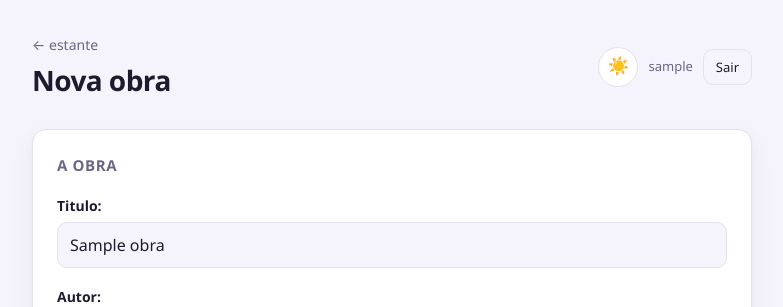
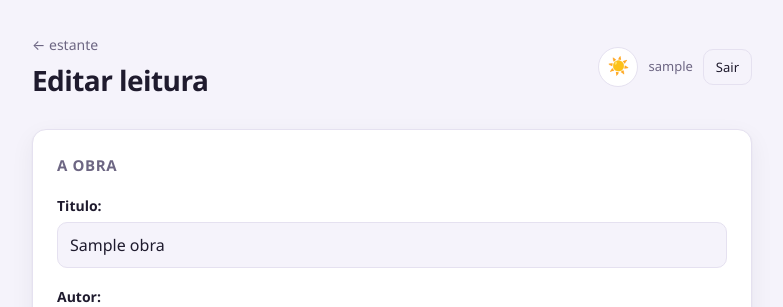
Before and after one commit to gabrielbastosg/rastreador-leitura, a Django app: page /leituras/1/editar/ in a window 1280 px wide. Shown: the top 307 px of the page, without its empty margins (248-1031 px from the left). Run offline with Django 5.2, Linux system fonts and the light colour scheme; a user stored in the database is signed in; tables that the repository leaves empty hold one stand-in row (values such as "Sample post").

Commit message:
feat: a tela de editar para de se chamar nova obra

```diff
--- a/leituras/templates/leituras/form_obra.html
+++ b/leituras/templates/leituras/form_obra.html
@@ -1,7 +1,8 @@
 {% extends 'base.html' %}
 {% load static %}
 
-{% block titulo %} Nova Obra {% endblock %}
+
+{% block titulo %}{{ titulo_pagina }}{% endblock %}
 {% block css %}
 
 <link rel="stylesheet" href="{% static 'leituras/css/form.css' %}">
@@ -9,7 +10,7 @@
 
 {% block cabecalho %}
     <a class="voltar" href="{% url 'lista-leituras' %}">← estante</a>
-    <h1>Nova obra</h1>
+        <h1>{{ titulo_pagina }}</h1>
 {% endblock %}
 
 {% block conteudo %}
--- a/leituras/views.py
+++ b/leituras/views.py
@@ -106,6 +106,7 @@ def nova_obra(request):
     return render(request, 'leituras/form_obra.html', {
         'form_obra': form_obra,
         'form_leitura': form_leitura,
+        'titulo_pagina': 'Nova obra',
     })
 
 @login_required
@@ -135,4 +136,5 @@ def editar_leitura(request, pk):
     return render(request, 'leituras/form_obra.html', {
         'form_obra': form_obra,
         'form_leitura': form_leitura,
+        'titulo_pagina': 'Editar leitura',
         })
```
